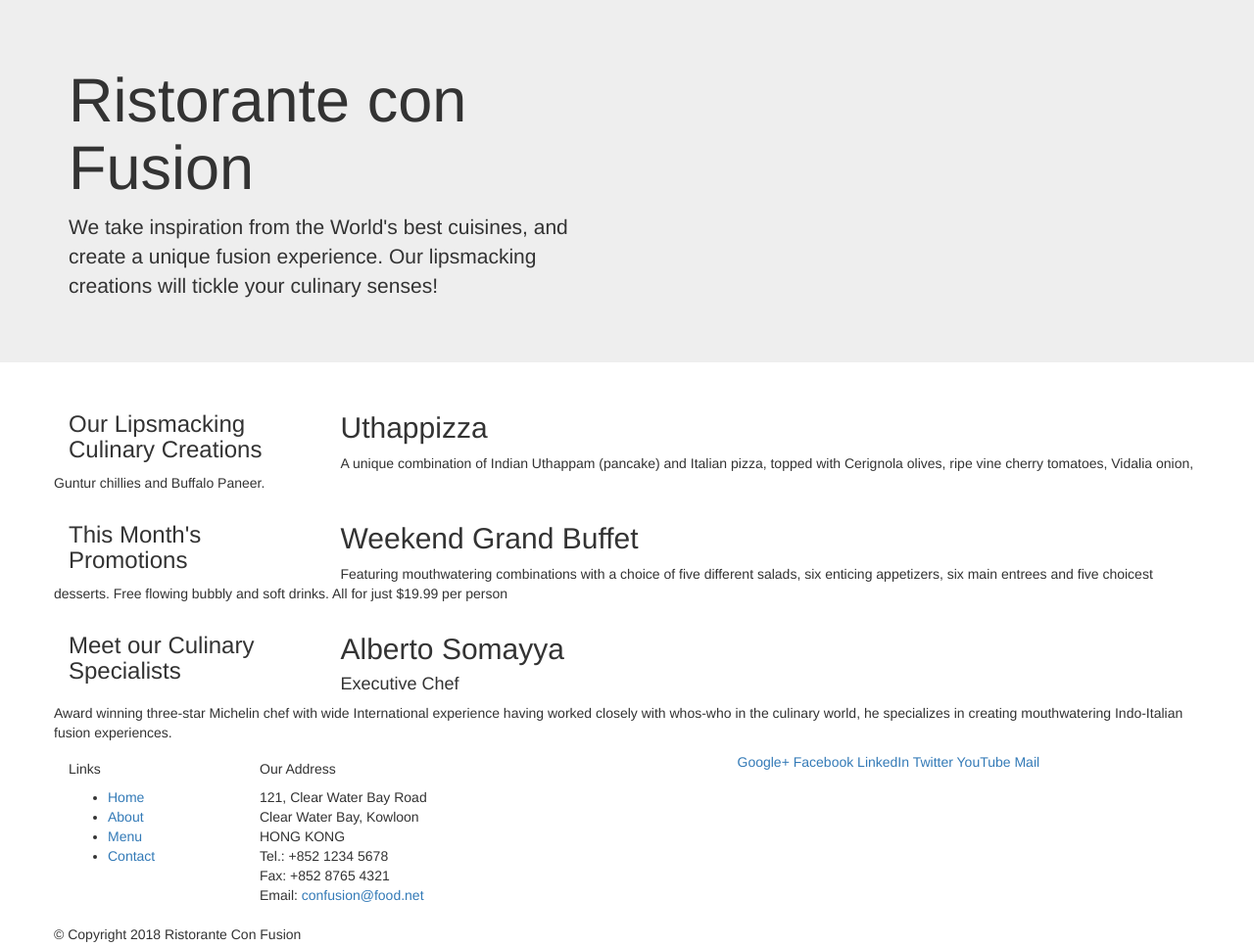
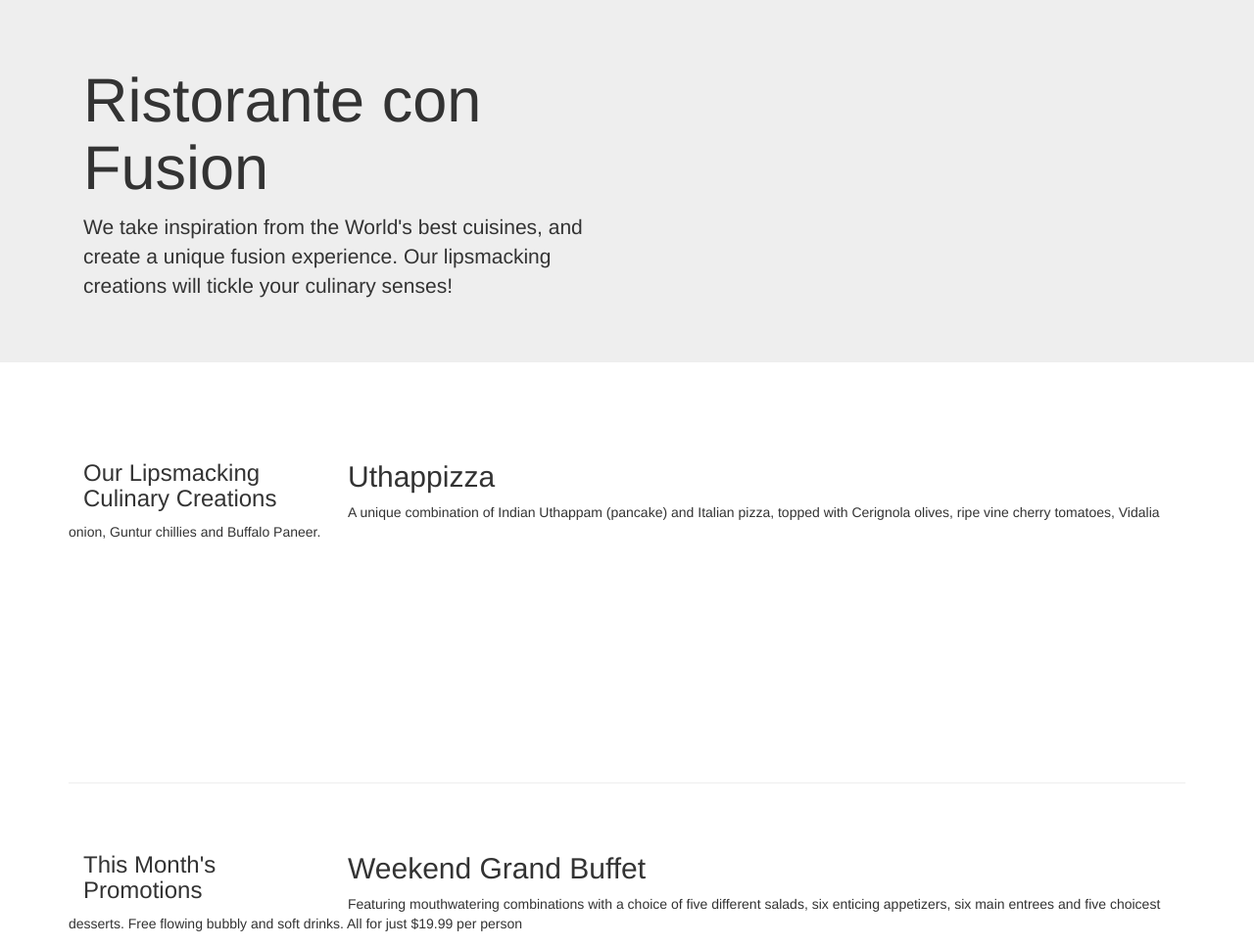
Before and after one commit to adheepgeorgepaul/conFusion, a website: page index.html in a window 1280 px wide. Shown: the top 967 px of the page at 98% size. Drawn offline with nearby package versions, Linux system fonts and the light colour scheme.

Commit message:
Bootstrap Grid Part 2

```diff
--- /dev/null
+++ b/css/styles.css
@@ -0,0 +1,20 @@
+.row-header
+{
+   margin:0px auto;
+   padding:0px;
+}
+
+.row-content
+{
+   margin: 0px auto;
+   padding: 50px 0px 50px 0px;
+   border-bottom: 1px ridge;
+   min-height: 400px;
+}
+
+.footer
+{
+   margin: 0px auto;
+   padding: 20px 0px 20px 0px;
+   background-color: #d1c4e9;
+}
--- a/index.html
+++ b/index.html
@@ -11,13 +11,15 @@
 
     <!-- Bootstrap CSS -->
     <link rel="stylesheet" href="node_modules/bootstrap/dist/css/bootstrap.min.css">
+    <!-- Custom CSS-->
+    <link rel="stylesheet" href="css/styles.css">
 </head>
 
 <body>
 
     <header class = "jumbotron">
         <div class = "container">
-            <div class = "row">
+            <div class = "row row-header">
                 <div class = "col-12 col-sm-6">
                     <h1>Ristorante con Fusion</h1>
                     <p>We take inspiration from the World's best cuisines, and create a unique fusion experience. Our lipsmacking creations will tickle your culinary senses!</p>
@@ -29,7 +31,7 @@
     </header>
 
     <div class = "container">
-        <div class="row">
+        <div class="row row-content align-items-center">
             <div class = "col-12 col-sm-4 col-md-3 order-sm-last">
                 <h3>Our Lipsmacking Culinary Creations</h3>
             </div>
@@ -40,7 +42,7 @@
         </div>
 
 
-        <div class = "row">
+        <div class = "row row-content align-items-center">
             <div class = "col-12 col-sm-4 col-md-3">
                 <h3>This Month's Promotions</h3>
             </div>
@@ -50,7 +52,7 @@
             </div>
         </div>
 
-        <div class = "row">
+        <div class = "row row-content align-items-center">
             <div class = "col-12 col-sm-4 col-md-3 order-sm-last">
                 <h3>Meet our Culinary Specialists</h3>
             </div>
@@ -62,12 +64,12 @@
         </div>
     </div>
 
-    <footer>
+    <footer class="footer">
         <div class = "container">
             <div class = "row">
                 <div class="col-4 col-sm-2 offset-1">
                     <h5>Links</h5>
-                    <ul>
+                    <ul class = "list-unstyled">
                         <li><a href="#">Home</a></li>
                         <li><a href="#">About</a></li>
                         <li><a href="#">Menu</a></li>
@@ -86,7 +88,7 @@
 		           </address>
                 </div>
                 <div class = "col-12 col-sm-4">
-                    <div>
+                    <div class="text-center">
                         <a href="http://google.com/+">Google+</a>
                         <a href="http://www.facebook.com/profile.php?id=">Facebook</a>
                         <a href="http://www.linkedin.com/in/">LinkedIn</a>
@@ -96,7 +98,7 @@
                     </div>
                 </div>
            </div>
-           <div class = "row">
+           <div class = "row justify-content-center">
                 <div class = "col-auto">
                     <p>© Copyright 2018 Ristorante Con Fusion</p>
                 </div>
```
